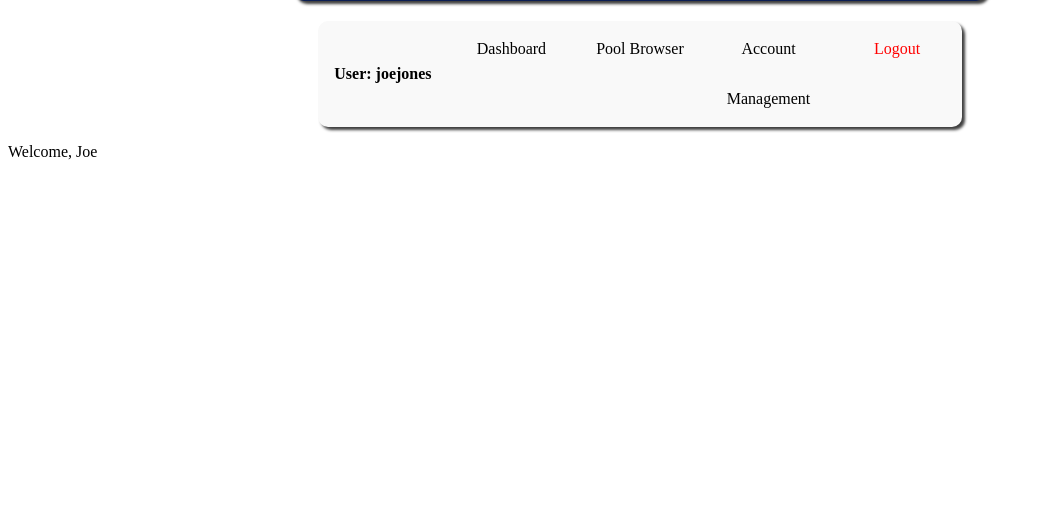
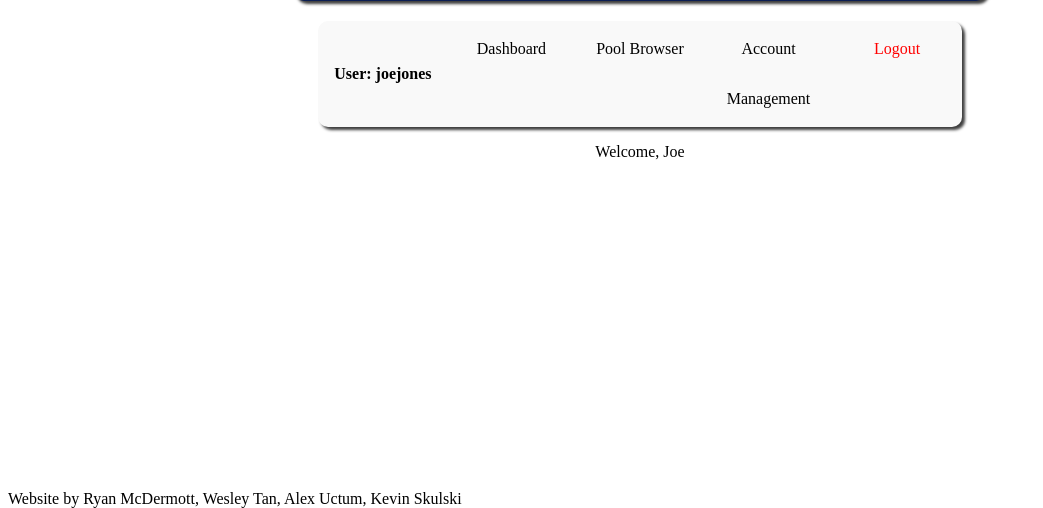
Before and after one commit to tanwesley/microlending_project, a Flask app: page /dashboard in a window 1280 px wide. Shown: the part 292-800 px from the top of the page, without its empty margins (0-1043 px from the left). Run offline with Flask 2, Linux system fonts and the light colour scheme; a user stored in the database is signed in; data comes from the database, SQL or seed files in the repository; parts of the project's set-up code (start-up, migrations or seed data) failed here and were passed over.

Commit message:
formatting site

```diff
--- a/app/templates/accountManagement.html
+++ b/app/templates/accountManagement.html
@@ -72,5 +72,5 @@
         </form>
     </div>
 </body>
-
+<footer, style="position: absolute; bottom: 0px;">Website by Ryan McDermott, Wesley Tan, Alex Uctum, Kevin Skulski</footer>
 </html>
--- a/app/templates/dashboard.html
+++ b/app/templates/dashboard.html
@@ -14,8 +14,8 @@
         {% include 'header.html' %}
     {% endwith %}
 
-    <p>Welcome, {{user.firstname}}</p>
+    <p style="text-align: center;">Welcome, {{user.firstname}}</p>
 
 </body>
-
+<footer, style="position: absolute; bottom: 0px;">Website by Ryan McDermott, Wesley Tan, Alex Uctum, Kevin Skulski</footer>
 </html>
--- a/app/templates/header.html
+++ b/app/templates/header.html
@@ -17,13 +17,10 @@
 <body class="root">
         <table>
             <th>User: {{user.username}}</th>
-
             <td><a href="{{ url_for('main.dashboard') }}">Dashboard</a></td>
 
             <td><a href="{{ url_for('main.poolBrowser') }}">Pool Browser</a></td>
-
             <td><a href="{{ url_for('main.accountManagement') }}">Account Management</a></td>
-
 
             <!-- If the bankManager variable is set to True, then this part of the HTML will be displayed -->
             {% if isBankManager %}
@@ -33,5 +30,4 @@
             <td><a href="{{ url_for('main.logout') }}" style="color: Red;">Logout</a></td>
         </table>
 </body>
-
 </html>
--- a/app/templates/index.html
+++ b/app/templates/index.html
@@ -20,5 +20,5 @@
         <td><a href="{{ url_for('main.signup') }}">Signup</a></td>
     </table>
 </body>
-
+<footer, style="position: absolute; bottom: 0px;">Website by Ryan McDermott, Wesley Tan, Alex Uctum, Kevin Skulski</footer>
 </html>
--- a/app/templates/poolBrowser.html
+++ b/app/templates/poolBrowser.html
@@ -62,5 +62,5 @@
     </div>
     {% endfor %}
 </body>
-
+<footer, style="position: absolute; bottom: 0px;">Website by Ryan McDermott, Wesley Tan, Alex Uctum, Kevin Skulski</footer>
 </html>
--- a/app/templates/signup.html
+++ b/app/templates/signup.html
@@ -37,5 +37,5 @@
         </form>
     </div>
 </body>
-
+<footer, style="position: absolute; bottom: 0px;">Website by Ryan McDermott, Wesley Tan, Alex Uctum, Kevin Skulski</footer>
 </html>
```
